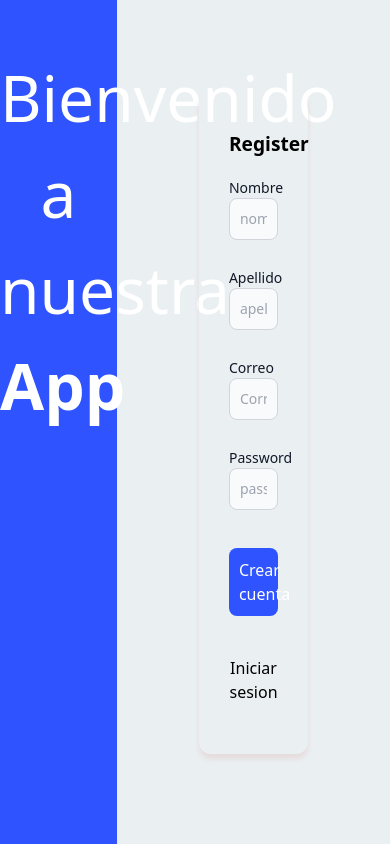
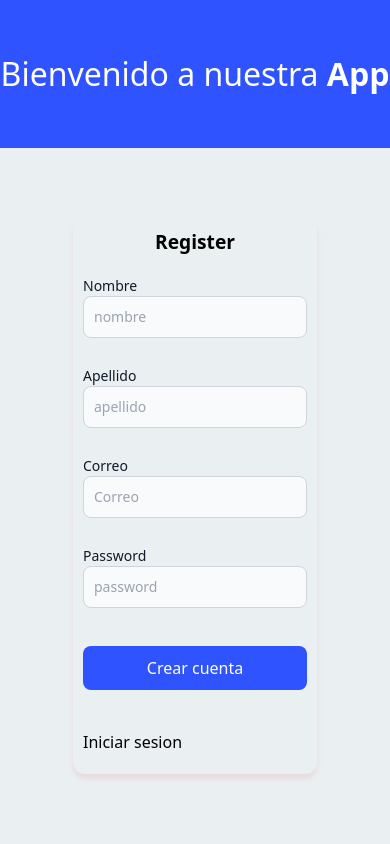
Before and after one commit to leghram/DT_frontend, a React (Vite) app: page /register in a window 390 px wide. Built offline with nearby package versions, Linux system fonts and the light colour scheme.

Commit message:
responsive version for login and register

```diff
--- a/src/layouts/AuthLayout.tsx
+++ b/src/layouts/AuthLayout.tsx
@@ -2,13 +2,13 @@ import { Outlet } from "react-router-dom";
 
 function AuthLayout() {
   return (
-    <div className="w-screen h-screen bg-clear flex">
-      <div className="w-[30%] bg-primary py-[50px]">
-        <h1 className="text-white text-[4rem] font-700 text-center">
+    <div className="w-screen h-screen bg-clear flex flex-col md:flex-row">
+      <div className="md:w-[30%] bg-primary py-[50px]">
+        <h1 className="text-white text-[2rem] lg:text-[4rem] font-700 text-center">
           Bienvenido a nuestra <span className="font-bold">App</span>
         </h1>
       </div>
-      <div className="grow flex items-center justify-center">
+      <div className="grow bg-clear flex items-center justify-center">
         <Outlet />
       </div>
     </div>
--- a/src/pages/Login/index.tsx
+++ b/src/pages/Login/index.tsx
@@ -60,7 +60,7 @@ function Login() {
   };
 
   return (
-    <form className="w-[40%] p-[30px] shadow-[0px_5px_5px_0px_rgb(230_220_220)] rounded-xl">
+    <form className="lg:w-[40%] p-[30px] shadow-[0px_5px_5px_0px_rgb(230_220_220)] rounded-xl">
       <h1 className="text-center py-[10px] font-bold text-[1.2rem]">Login</h1>
       <div className="py-[20px]">
         <label
--- a/src/pages/Register/index.tsx
+++ b/src/pages/Register/index.tsx
@@ -45,7 +45,7 @@ function Register() {
   };
 
   return (
-    <form className="w-[40%] p-[30px] shadow-[0px_5px_5px_0px_rgb(230_220_220)] rounded-xl">
+    <form className="md:w-[40%] px-[10px] md:p-[30px] shadow-[0px_5px_5px_0px_rgb(230_220_220)] rounded-xl">
       <h1 className="text-center py-[10px] font-bold text-[1.2rem]">
         Register
       </h1>
```
